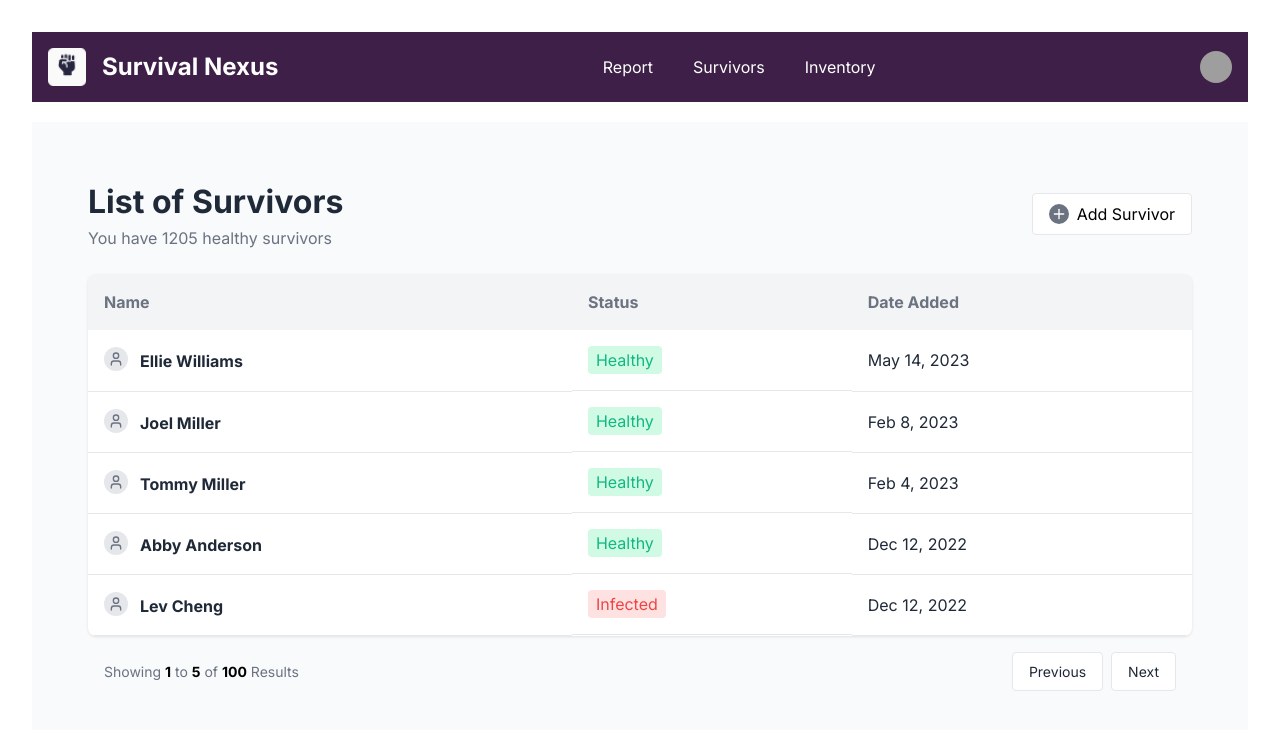
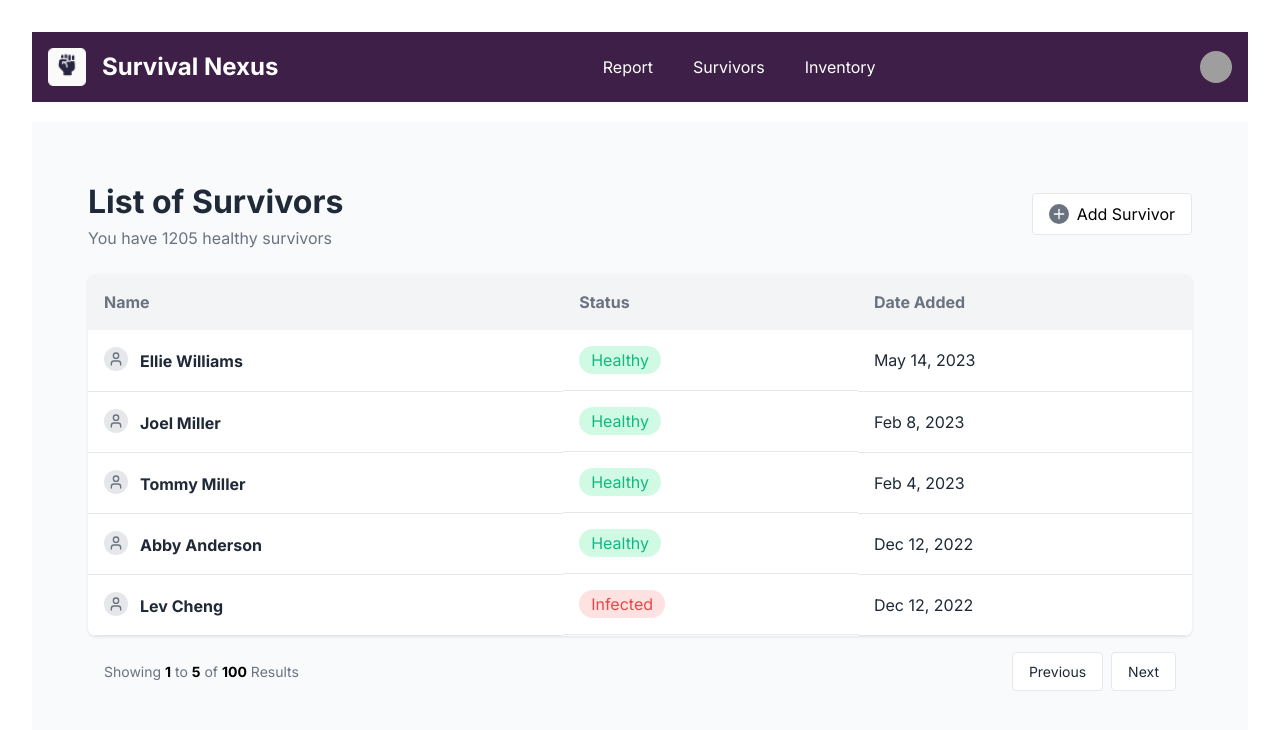
Before and after one commit to diogofonteles/survival-nexus-fr, a Next.js app: page /list-survivors in a window 1280 px wide. Shown: the top 730 px of the page. Built offline with nearby package versions, Linux system fonts and the light colour scheme; grey boxes are pictures that could not be loaded.

Commit message:
chore: improve how to show status in list of survivors

```diff
--- a/src/app/(pages)/list-survivors/list-survivors.css
+++ b/src/app/(pages)/list-survivors/list-survivors.css
@@ -141,15 +141,15 @@
 .status-healthy {
     background-color: #D1FAE5;
     color: #10B981;
-    padding: 2px 8px;
-    border-radius: 4px;
+    padding: 2px 12px;
+        border-radius: 16px;
 }
 
 .status-infected {
     background-color: #FEE2E2;
     color: #EF4444;
-    padding: 2px 8px;
-    border-radius: 4px;
+    padding: 2px 12px;
+    border-radius: 16px;
 }
 
 .pagination-list-survivors {
```
